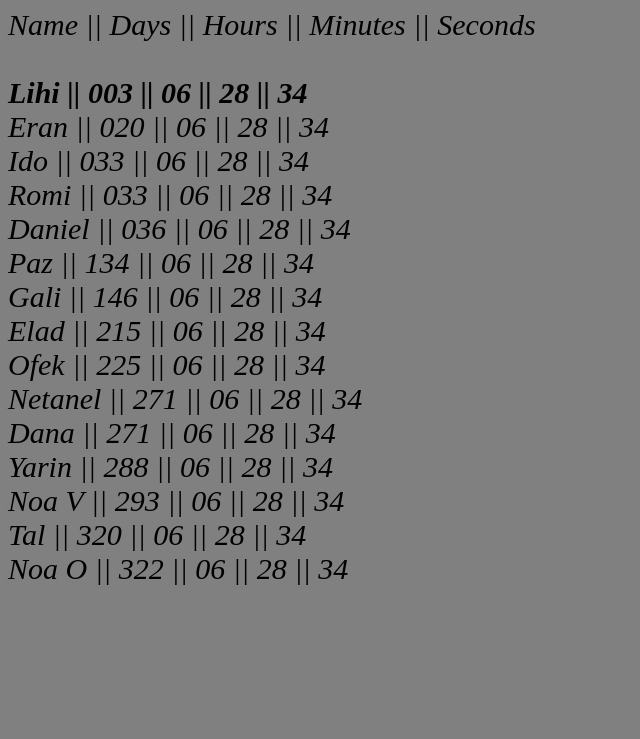
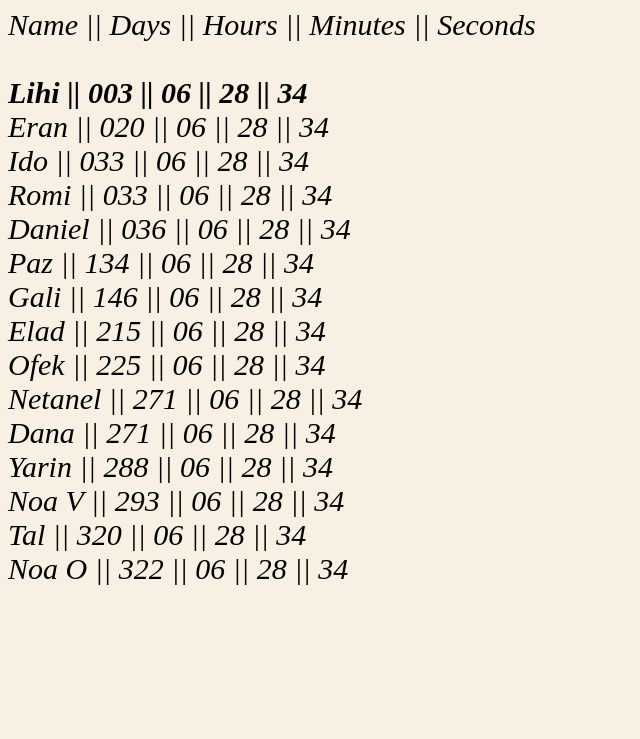
Before and after one commit to eranjashek/birthdays_tracker, a plain HTML site: page index.html in a window 1280 px wide. Shown: the whole page, without its empty margins (0-640 px from the left). Drawn offline with Linux system fonts and the light colour scheme; a script that the page names is missing.

Commit message:
Added Confetti

```diff
--- a/styles.css
+++ b/styles.css
@@ -1,5 +1,5 @@
 body {
-    background-color: gray;
+    background-color: #F8F0E3;
 }
 
 label {
@@ -15,3 +15,11 @@ label:hover {
 .closest {
     font-weight: bold;
 }
+
+#my-canvas {
+    position: fixed;
+    top: 0;
+    left: 55vh;
+    width: 100%;
+    height: 100vh;
+}
```
